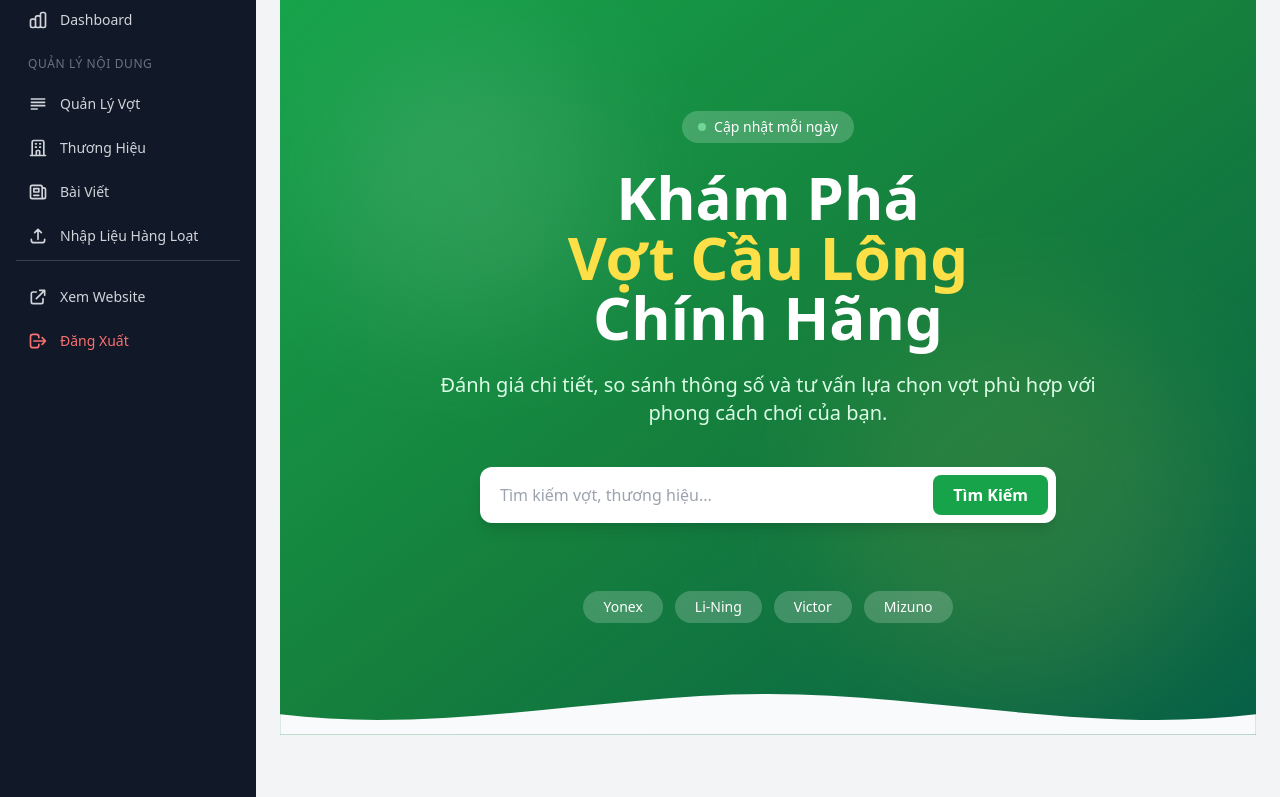
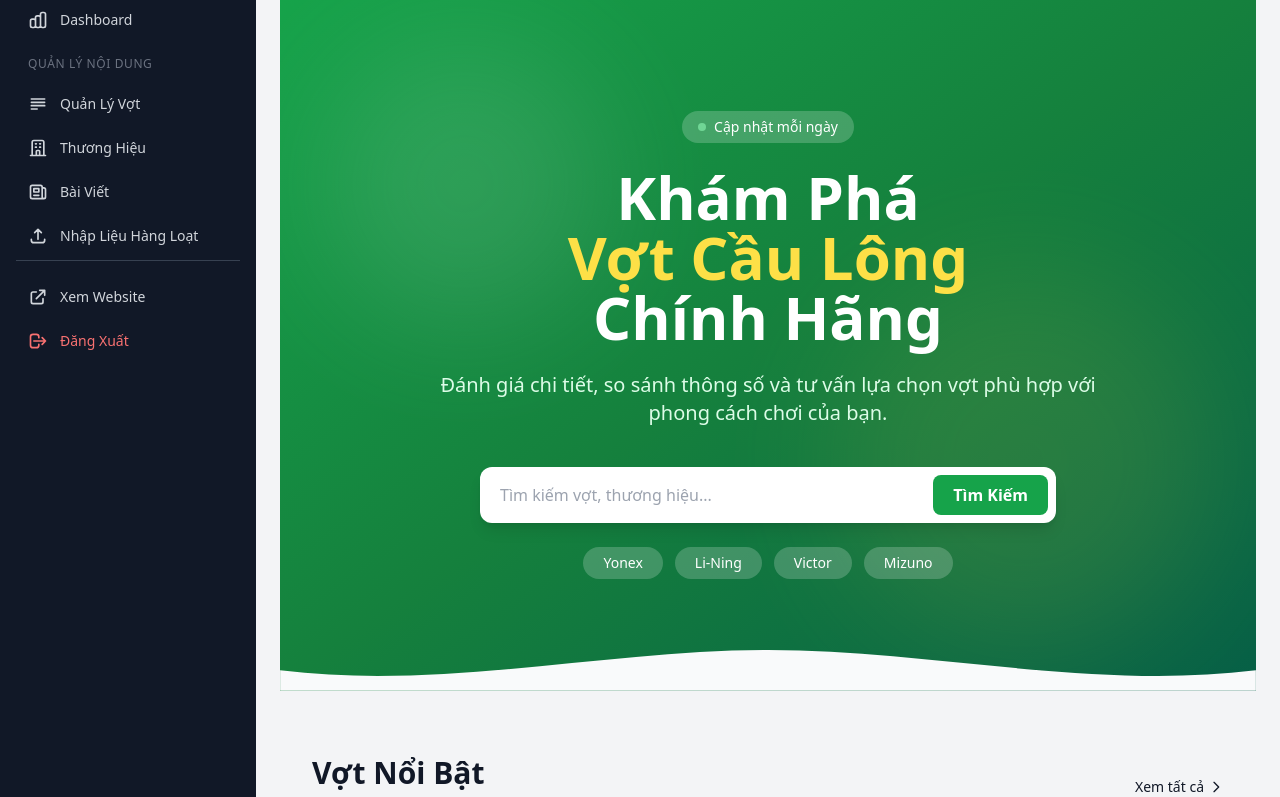
Before and after one commit to vivo3105/caulong.com, a Python web app: template app/templates/main/index.html in a window 1280 px wide. Shown: the part 93-890 px from the top of the page. Run offline with Jinja, Linux system fonts and the light colour scheme; the template is opened without the code that fills it, so the values that code supplies are empty; some libraries are stand-ins or nearby versions.

Commit message:
Remove reserved min-height from hero suggest row when empty
https://claude.ai/code/session_015L6xqkL1UGPSYs8G1TUa9w

```diff
--- a/app/templates/main/index.html
+++ b/app/templates/main/index.html
@@ -39,7 +39,7 @@
                     </button>
                 </div>
                 <!-- Suggestion tags row -->
-                <div id="hero-suggest" class="flex flex-wrap gap-2 mt-3 min-h-[2rem] transition-all duration-200"></div>
+                <div id="hero-suggest" class="flex flex-wrap gap-2 transition-all duration-200"></div>
             </div>
             <!-- Quick Brand Links -->
             <div class="flex flex-wrap items-center justify-center gap-3 mt-6">
```
